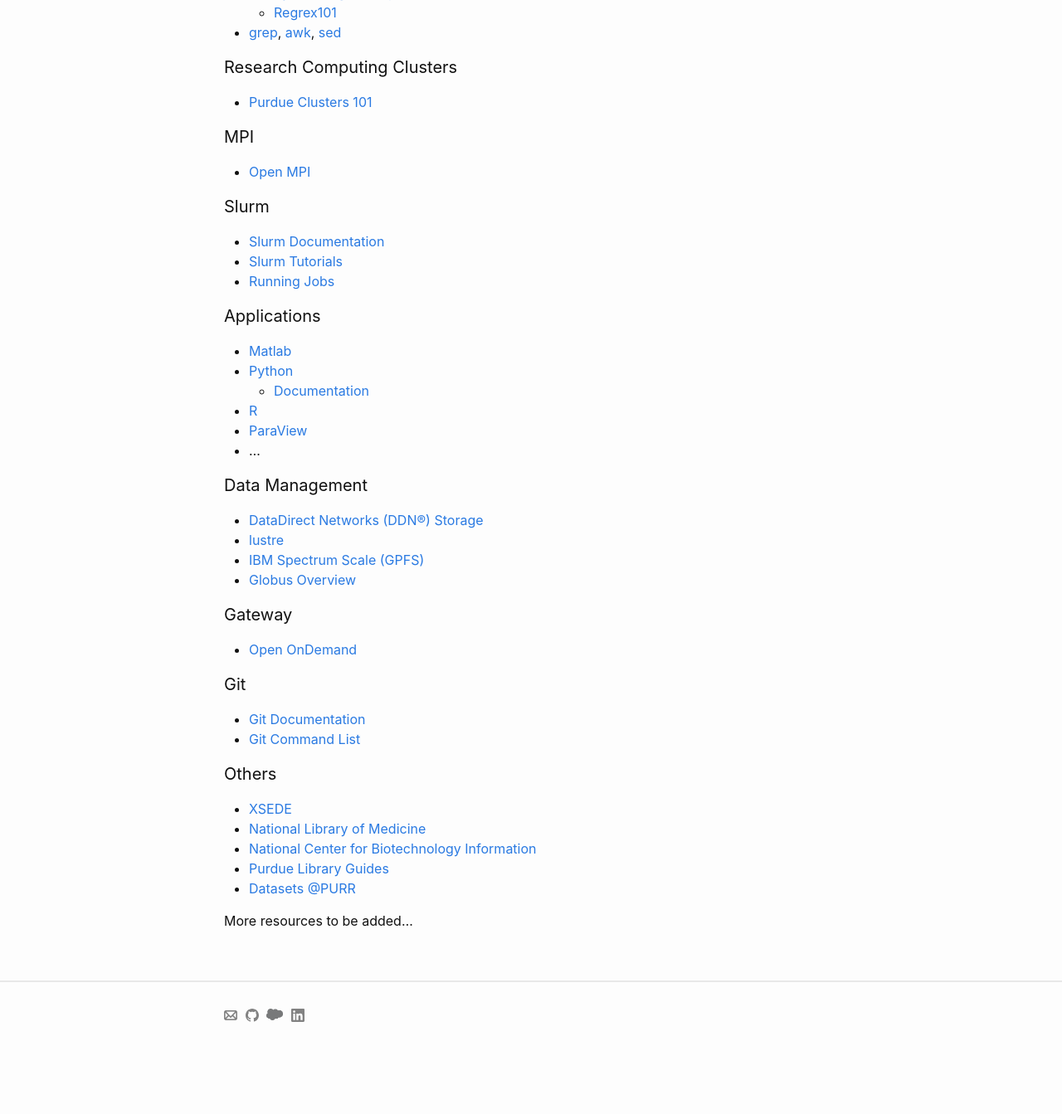
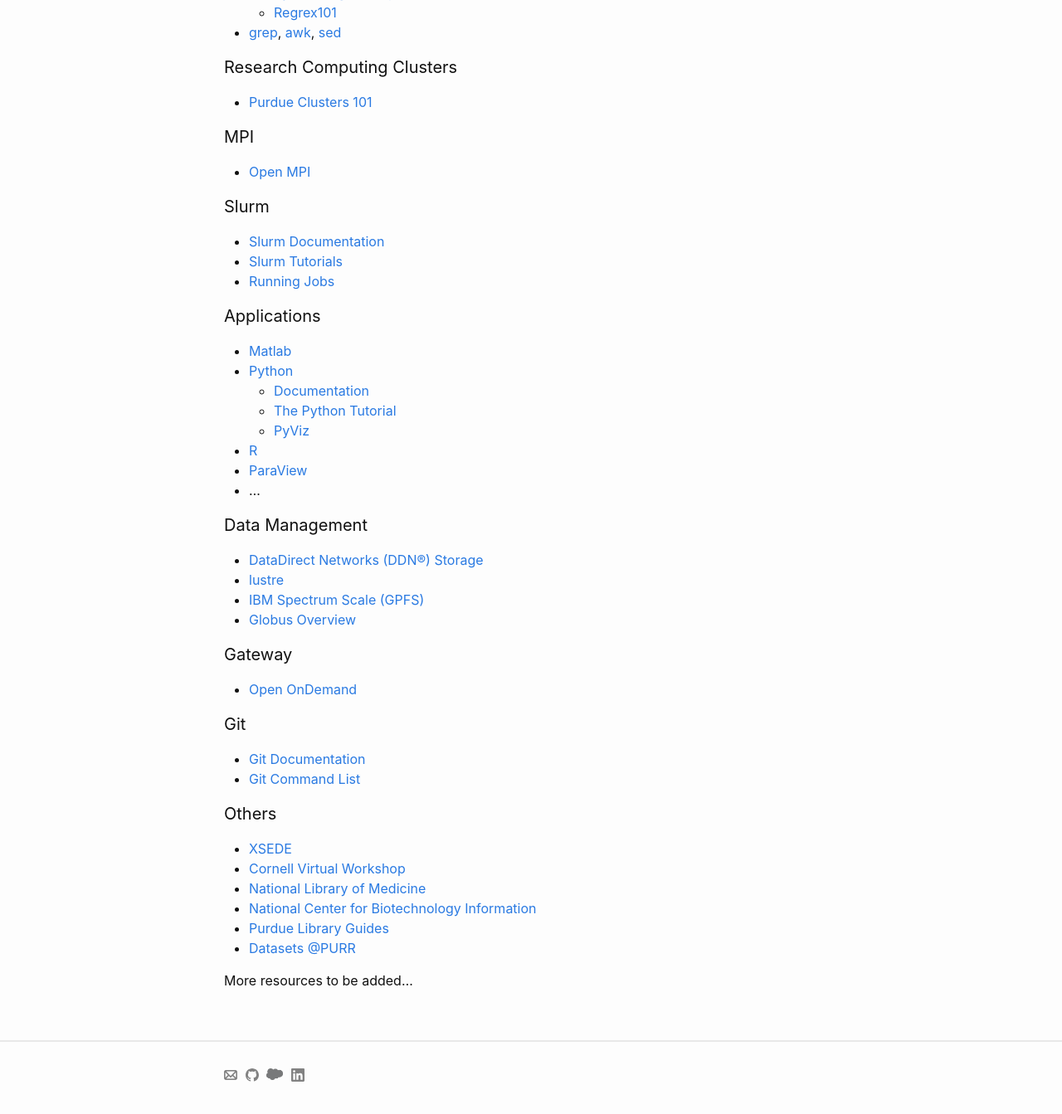
Before and after one commit to Ruyi95/Ruyi95.github.io, a Jekyll site: the page built from HPC.markdown, in a window 1280 px wide and 1400 px high, scrolled down 524 px. Shown: the top 1343 px of the window at 83% size. Built offline with Jekyll 4.4.1, drawn with Linux system fonts in a browser that asks for light colours.

Commit message:
Links added.

```diff
--- a/HPC.markdown
+++ b/HPC.markdown
@@ -38,6 +38,8 @@ permalink: /HPC/
 - <a href="https://www.mathworks.com/products/matlab.html" target="_blank">Matlab</a>
 - <a href="https://www.python.org" target="_blank">Python</a>
   - <a href="https://doc.python.org/3/" target="_blank">Documentation</a>
+  - <a href="https://docs.python.org/3/tutorial/index.html" target="_blank">The Python Tutorial</a>
+  - <a href="https://pyviz.org/index.html" target="_blank">PyViz</a>
 - <a href="https://www.r-project.org" target="_blank">R</a>
 - <a href="https://www.paraview.org" target="_blank">ParaView</a>
 - ...
@@ -59,6 +61,7 @@ permalink: /HPC/
 
 #### Others ####
 - <a href="https://www.xsede.org" target="_blank">XSEDE</a>
+- <a href="https://cvw.cac.cornell.edu/" target="_blank">Cornell Virtual Workshop</a>
 - <a href="https://www.nlm.nih.gov" target="_blank">National Library of Medicine</a>
 - <a href="https://www.ncbi.nlm.nih.gov" target="_blank">National Center for Biotechnology Information</a>
 - <a href="https://guides.lib.purdue.edu" target="_blank">Purdue Library Guides</a>
```
